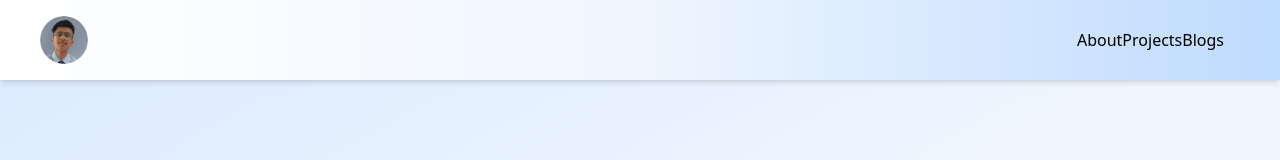
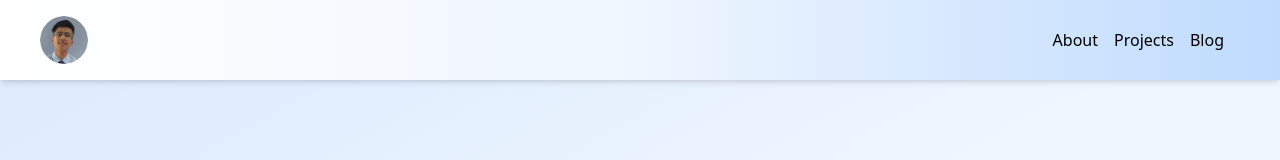
Before and after one commit to Saurav-Pant/Portfolio_New, a Next.js app in the folder portfolio/: page / in a window 1280 px wide. Shown: the top 160 px of the page. Built offline with nearby package versions, Linux system fonts and the light colour scheme.

Commit message:
Mental damage

```diff
--- a/portfolio/app/Components/About.tsx
+++ b/portfolio/app/Components/About.tsx
@@ -4,7 +4,7 @@ import { Heading2 } from "./Heading_Text";
 import Image from "next/image";
 import sp from "../Assets/about_bg.png";
 import { motion } from "framer-motion";
-
+import { Element } from "react-scroll";
 
 import {
   SiHtml5,
@@ -84,6 +84,7 @@ const skills = [
 
 const About = (props: Props) => {
   return (
+    <Element name="about" className="section">
       <div
         className="flex flex-col md:flex-row min-h-[85vh] pl-4 sm:px-5 md:pl-20 pt-20 overflow-x-hidden px-10"
         id="about"
@@ -111,12 +112,12 @@ const About = (props: Props) => {
             </h1>
 
             <p className="pt-5 font-medium space-x-1">
-            Hi, I'm Saurav Pant, an experienced full stack web developer with 2+
-            years of expertise. I specialize in MERN stack development,
+              Hi, I'm Saurav Pant, an experienced full stack web developer with
+              2+ years of expertise. I specialize in MERN stack development,
               leveraging MongoDB, Express.js, React, and Node.js. I excel in
               creating scalable web applications, integrating APIs, and ensuring
-            top-notch performance. With a problem-solving mindset and a keen eye
-            for detail, I deliver exceptional user experiences.
+              top-notch performance. With a problem-solving mindset and a keen
+              eye for detail, I deliver exceptional user experiences.
             </p>
             <div className="flex items-center justify-center py-5 space-x-6 sm:py-7">
               <div className="flex flex-wrap items-center justify-start gap-x-6 gap-y-5">
@@ -142,6 +143,7 @@ const About = (props: Props) => {
           </div>
         </div>
       </div>
+    </Element>
   );
 };
 
--- a/portfolio/app/Components/Navbar.tsx
+++ b/portfolio/app/Components/Navbar.tsx
@@ -1,11 +1,10 @@
-"use client"
+"use client";
 import React, { useState, useEffect } from "react";
 import { RiMenuLine, RiCloseLine } from "react-icons/ri";
-import Link from "next/link";
+import { Link as ScrollLink } from "react-scroll";
 import Image from "next/image";
 import { motion } from "framer-motion";
 import Logo from "../Assets/logo.png";
-import { MouseEvent } from "react";
 
 interface Props {}
 
@@ -30,18 +29,16 @@ const Navbar: React.FC<Props> = () => {
     };
   }, []);
 
-  const handleNavLinkClick = (event: MouseEvent<HTMLAnchorElement>) => {
-    event.preventDefault(); // Prevent the default behavior
-
+  const handleNavLinkClick = () => {
     setIsOpen(false); // Close the navbar
   };
 
   return (
     <div>
       <nav className="flex items-center justify-between flex-wrap p-4 bg-gradient-to-r from-white via-blue-50 to-blue-200  fixed w-full z-50 top-0 shadow-md">
-        <div className="flex items-center flex-shrink-0 text-white  mr-6">
+        <div className="flex items-center flex-shrink-0 text-white mr-6">
           <span className="font-semibold text-xl tracking-tight pl-6">
-            <Link href="/">
+            <ScrollLink to="home" smooth={true} duration={500}>
               <Image
                 src={Logo}
                 width={100}
@@ -49,7 +46,7 @@ const Navbar: React.FC<Props> = () => {
                 alt="logo"
                 className="w-12 rounded-full"
               />
-            </Link>
+            </ScrollLink>
           </span>
         </div>
 
@@ -65,22 +62,37 @@ const Navbar: React.FC<Props> = () => {
           </div>
         ) : (
           <div className="sm:flex hidden pr-10">
-            <ul className={isOpen ? "hidden" : "flex"} >
-              <li className="font-medium ">
-                <Link href="/#about" scroll={false}>
-                  About
-                </Link>
-              </li>
-              <li className="font-medium ">
-                <Link href="/#projects" scroll={false}>
-                  Projects
-                </Link>
-              </li>
-              <li className="font-medium">
-                <Link href="/blog">
-                  Blogs
-                </Link>
-              </li>
+            <ul className={isOpen ? "hidden" : "flex gap-4"}>
+              <ScrollLink
+                to="about"
+                smooth={true}
+                duration={500}
+                spy={true}
+                offset={-70}
+                activeClass="active"
+              >
+                <li className="font-medium">About</li>
+              </ScrollLink>
+              <ScrollLink
+                to="projects"
+                smooth={true}
+                duration={500}
+                spy={true}
+                offset={-70}
+                activeClass="active"
+              >
+                <li className="font-medium">Projects</li>
+              </ScrollLink>
+              <ScrollLink
+                to="blog"
+                smooth={true}
+                duration={500}
+                spy={true}
+                offset={-70}
+                activeClass="active"
+              >
+                <li className="font-medium">Blog</li>
+              </ScrollLink>
             </ul>
           </div>
         )}
@@ -104,33 +116,57 @@ const Navbar: React.FC<Props> = () => {
                 fontSize: "1.5rem",
               }}
             >
+              <ScrollLink
+                to="about"
+                smooth={true}
+                duration={500}
+                spy={true}
+                offset={-70}
+                onClick={handleNavLinkClick}
+                activeClass="active"
+              >
                 <motion.li
-                className="block text-gray-500 hover:text-sky-400 mr-4 mb-3 cursor-pointer"
+                  className="block text-gray-500 hover:text-sky-400 mb-3 cursor-pointer"
                   whileHover={{ scale: 1.1 }}
                   whileTap={{ scale: 0.9 }}
                 >
-                <Link href={"/#about"} replace>
                   About
-                </Link>
                 </motion.li>
+              </ScrollLink>
+              <ScrollLink
+                to="projects"
+                smooth={true}
+                duration={500}
+                spy={true}
+                offset={-70}
+                onClick={handleNavLinkClick}
+                activeClass="active"
+              >
                 <motion.li
-                className="block text-gray-500 hover:text-sky-400 mr-4 mb-3 cursor-pointer"
+                  className="block text-gray-500 hover:text-sky-400 mb-3 cursor-pointer"
                   whileHover={{ scale: 1.1 }}
                   whileTap={{ scale: 0.9 }}
                 >
-                <Link href={"#/projects"} replace>
                   Projects
-                </Link>
                 </motion.li>
+              </ScrollLink>
+              <ScrollLink
+                to="blog"
+                smooth={true}
+                duration={500}
+                spy={true}
+                offset={-70}
+                onClick={handleNavLinkClick}
+                activeClass="active"
+              >
                 <motion.li
-                className="block text-gray-500 hover:text-sky-400 mr-4 mb-3 cursor-pointer"
+                  className="block text-gray-500 hover:text-sky-400 mb-3 cursor-pointer"
                   whileHover={{ scale: 1.1 }}
                   whileTap={{ scale: 0.9 }}
                 >
-                <Link href={"/blog"} replace>
                   Blog
-                </Link>
                 </motion.li>
+              </ScrollLink>
             </ul>
           </motion.div>
         )}
```
Lines whose indentation alone changed are shown as unchanged.
